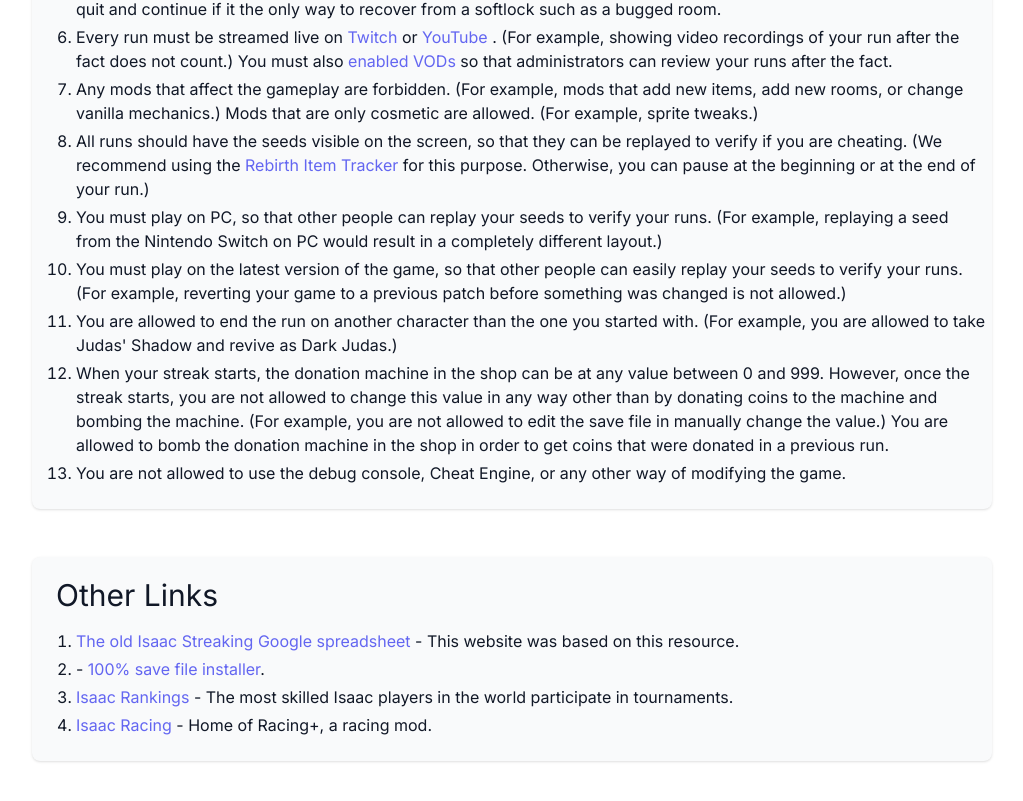
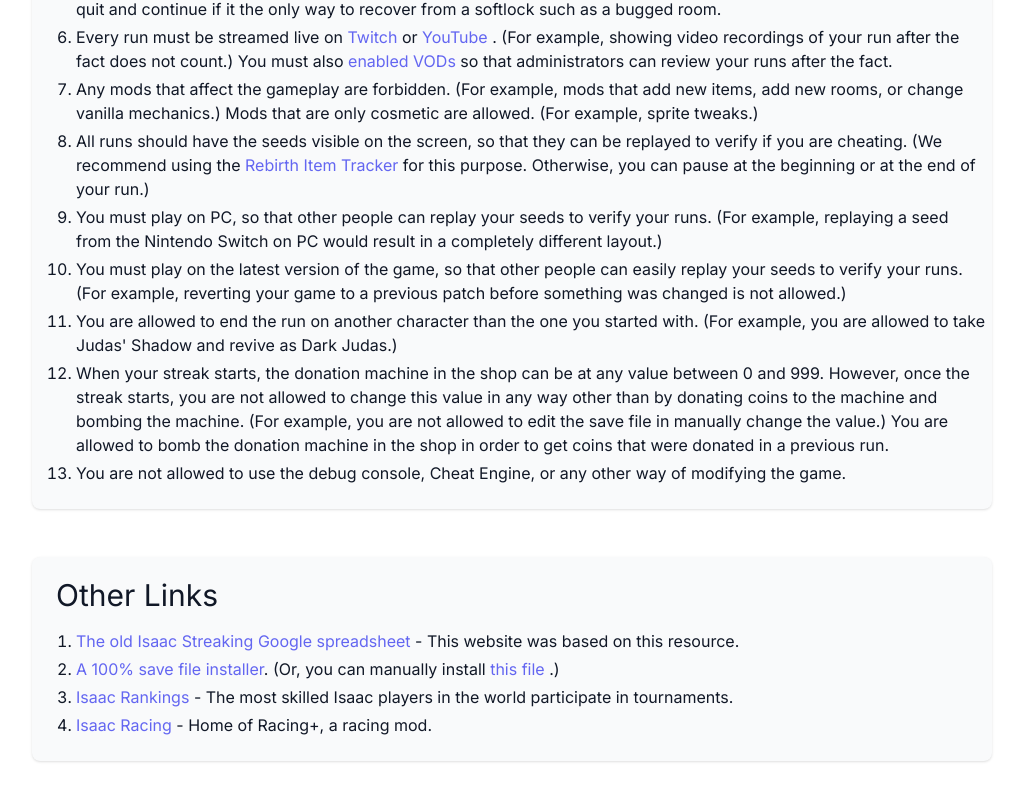
Before and after one commit to Zamiell/isaac-leaderboards, a SvelteKit app: page /about in a window 1280 px wide. Shown: the part 815-1616 px from the top of the page, without its empty margins (128-1151 px from the left). Built offline with nearby package versions, Linux system fonts and the light colour scheme.

Commit message:
feat: save file link

```diff
--- a/src/routes/about/+page.svelte
+++ b/src/routes/about/+page.svelte
@@ -166,10 +166,14 @@
               </a> - This website was based on this resource.
             </li>
             <li>
-              - <a
-                href="https://github.com/Zamiell/isaac-save-installer/releases"
-                >100% save file installer</a
-              >.
+              <a href="https://github.com/Zamiell/isaac-save-installer/releases"
+                >A 100% save file installer</a
+              >. (Or, you can manually install
+              <a
+                href="https://github.com/Zamiell/isaac-save-installer/raw/main/saves/Repentance/persistentgamedata.dat"
+              >
+                this file
+              </a>.)
             </li>
             <li>
               <a
```
